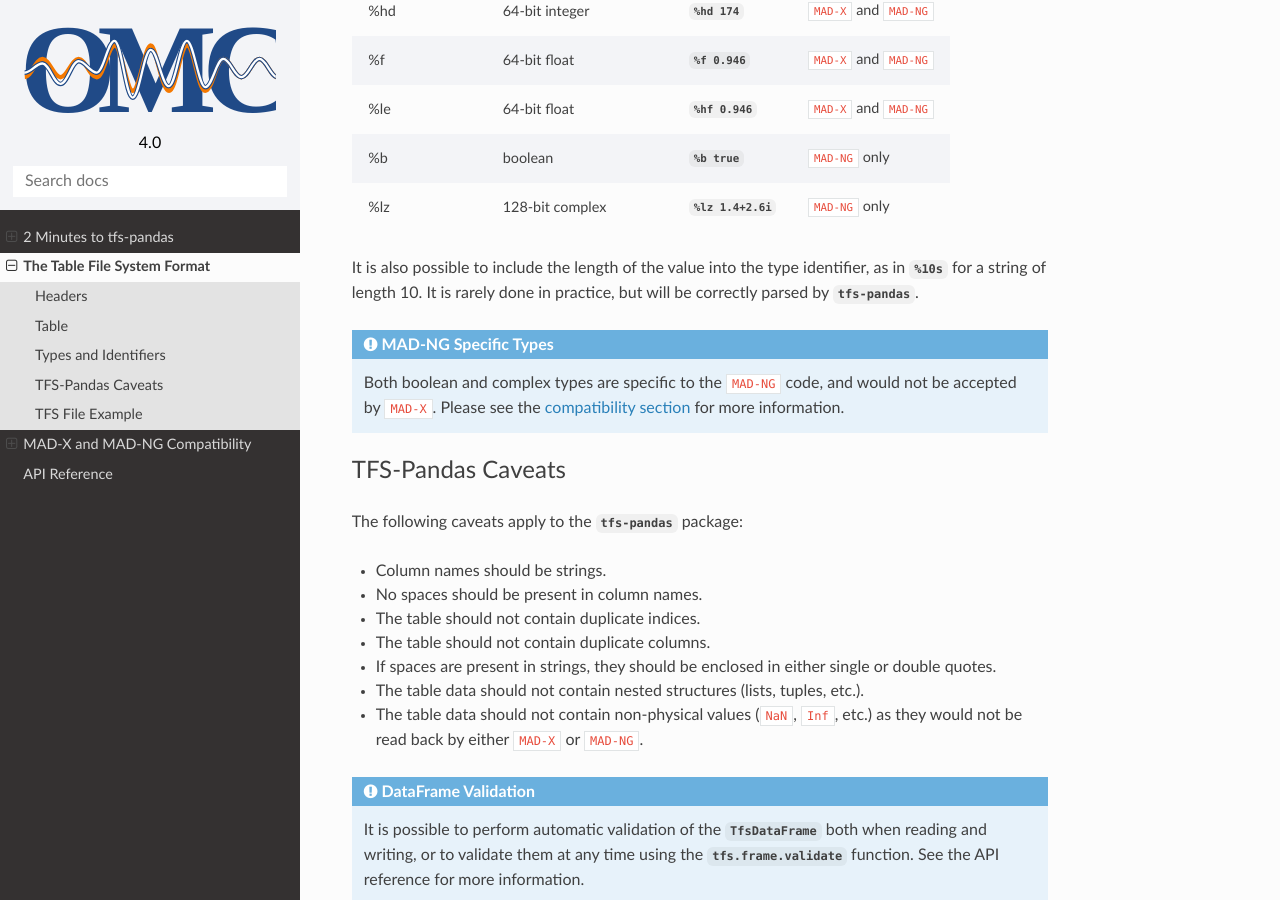
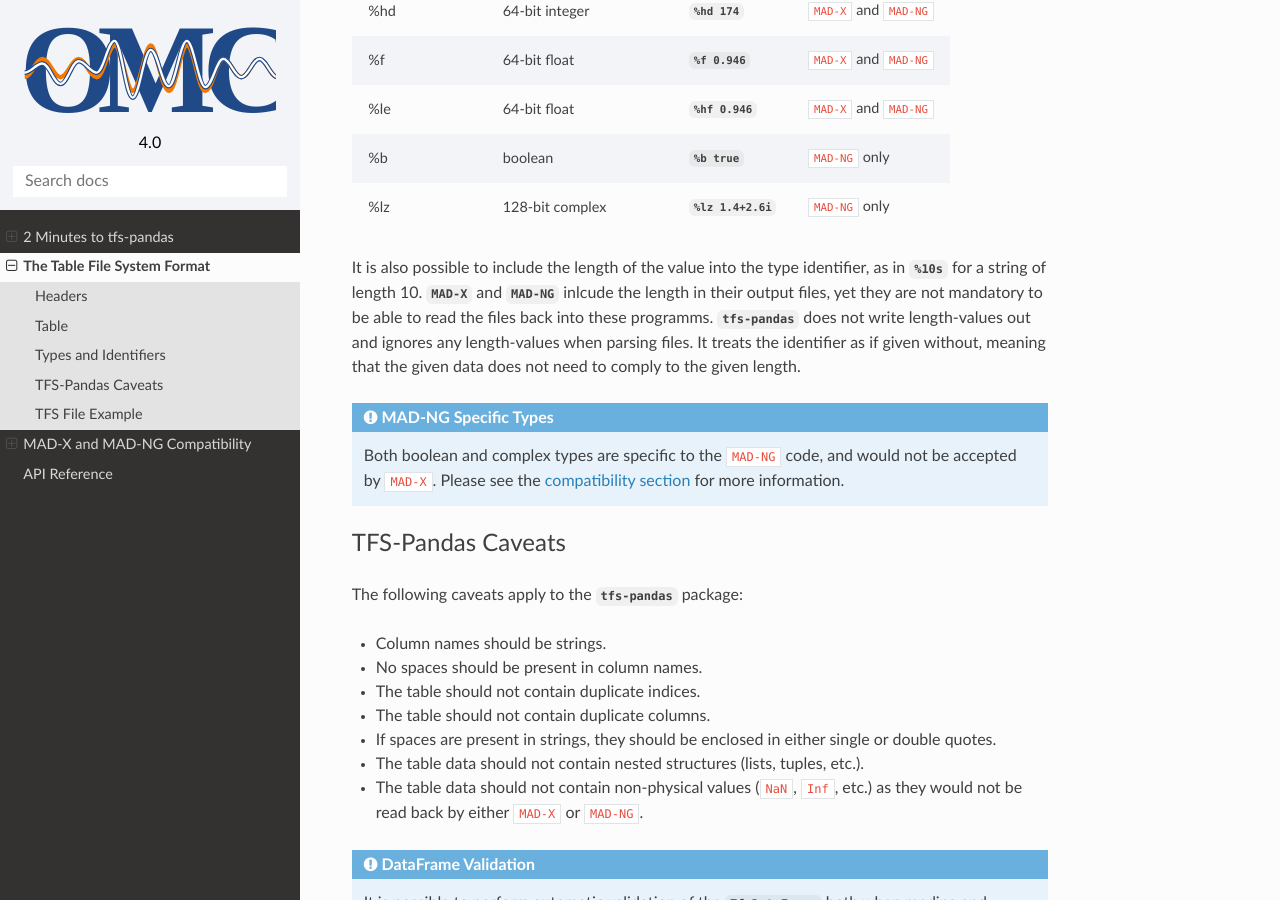
Before and after one commit to pylhc/tfs, a Sphinx documentation site: the page built from doc/tfsformat.rst, in a window 1280 px wide and 900 px high, scrolled down 1667 px. Built offline with Sphinx 7.4.7 and the Read the Docs theme 2.0.0, drawn with Linux system fonts in a browser that asks for light colours.

Commit message:
forgotten save

```diff
--- a/doc/tfsformat.rst
+++ b/doc/tfsformat.rst
@@ -76,7 +76,9 @@ Type Indentifier  Associated Python Type          Example               Accepted
 ================  ======================  =============== =========================
 
 It is also possible to include the length of the value into the type identifier, as in `%10s` for a string of length 10.
-It is rarely done in practice, but will be correctly parsed by `tfs-pandas`.
+`MAD-X` and `MAD-NG` inlcude the length in their output files, yet they are not mandatory to be able to read the files back into these programms.
+`tfs-pandas` does not write length-values out and ignores any length-values when parsing files.
+It treats the identifier as if given without, meaning that the given data does not need to comply to the given length.
 
 .. admonition:: MAD-NG Specific Types
 
```
